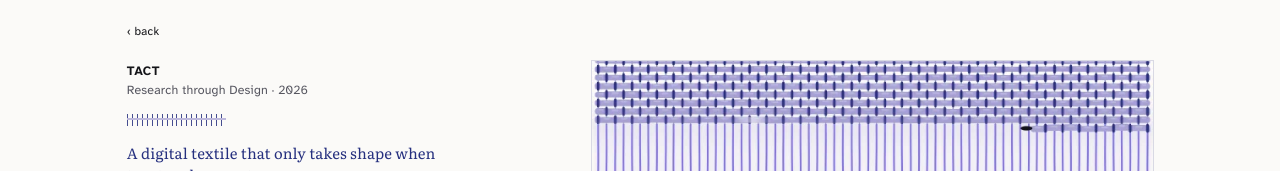
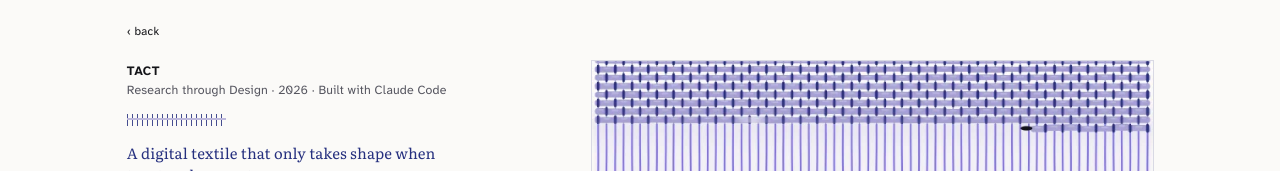
Before and after one commit to mahyamirzaee/two-hand-loom, a plain HTML site: page project.html in a window 1280 px wide. Shown: the top 171 px of the page. Drawn offline with Linux system fonts and the light colour scheme.

Commit message:
Mention the tool: built with Claude Code
Co-Authored-By: Claude Opus 5.5 <noreply@anthropic.com>

```diff
--- a/project.html
+++ b/project.html
@@ -21,7 +21,7 @@
   <section class="sheet" aria-labelledby="title">
     <div class="col">
       <h1 id="title">TACT</h1>
-      <p class="sub">Research through Design · 2026</p>
+      <p class="sub">Research through Design · 2026 · Built with Claude Code</p>
       <div class="thread" aria-hidden="true"></div>
 
       <p class="lead">A digital textile that only takes shape when two touches meet.</p>
```
